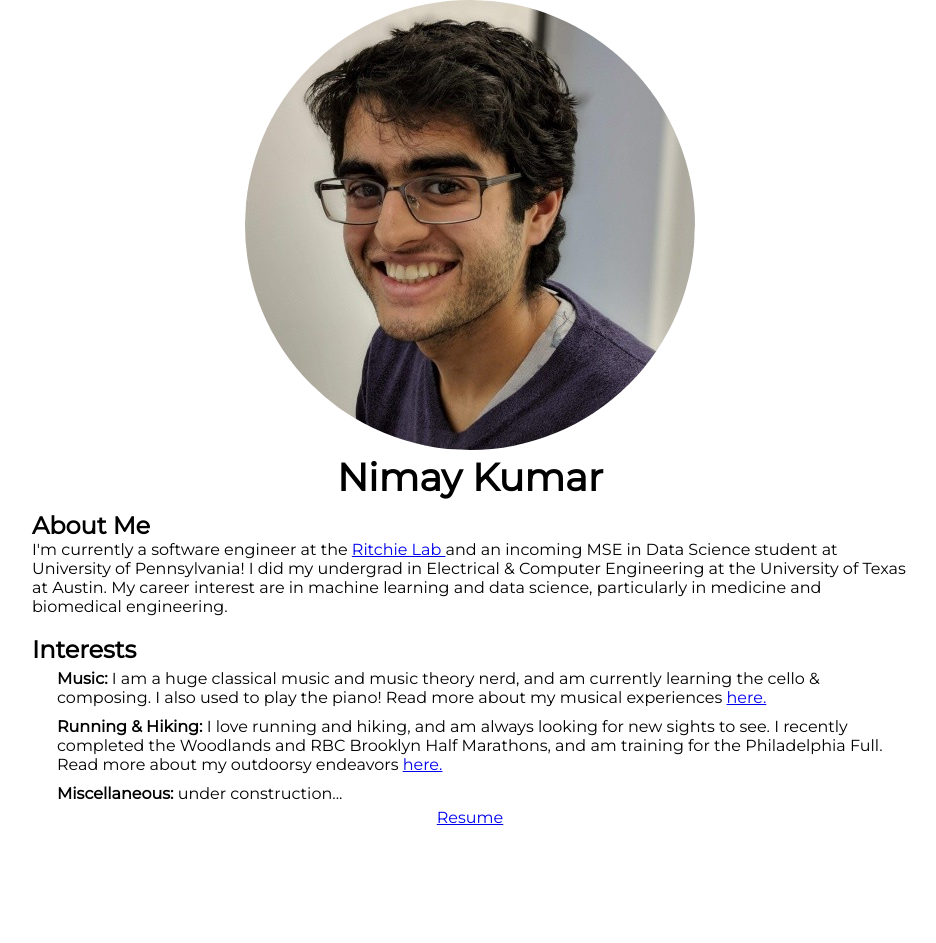
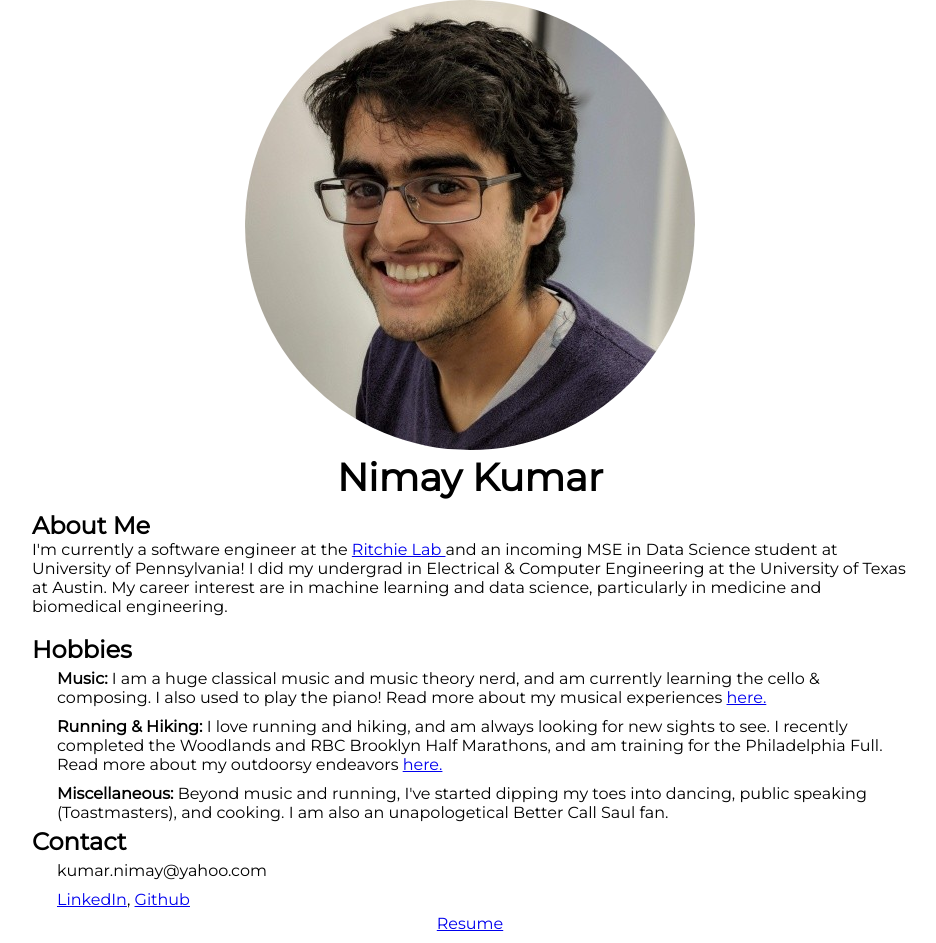
Before and after one commit to NimayRKumar/personal-website, a React (Create React App) app: page / in a window 1280 px wide. Shown: the whole page, without its empty margins (170-1106 px from the left). Before the commit the page ends 837 px from the top, so only its background shows below. Built offline with nearby package versions, Linux system fonts and the light colour scheme.

Commit message:
update hobbies, added contact & links

```diff
--- a/src/components/About/About.js
+++ b/src/components/About/About.js
@@ -44,7 +44,7 @@ const About = () => {
                     My career interest are in machine learning and data science, particularly in medicine and biomedical engineering.
                 </p>
                 <br/>
-                <h2>Interests</h2>
+                <h2>Hobbies</h2>
                 <div className={styles.indent}>
                     <b>Music: </b>
                     I am a huge classical music and music theory nerd, and am currently learning the cello & composing. I also used to play the piano! Read more about my musical experiences <a href='/music'>here.</a>
@@ -56,7 +56,18 @@ const About = () => {
                 </div>
                 <div className={styles.indent}>
                     <b>Miscellaneous: </b>
-                    under construction...
+                    Beyond music and running, I've started dipping my toes into dancing, public speaking (Toastmasters), and cooking.
+                    I am also an unapologetical Better Call Saul fan.
+                </div>
+
+                <h2>Contact</h2>
+                <div className={styles.indent}>
+                    kumar.nimay@yahoo.com
+                </div>
+                <div className={styles.indent}>
+                    <a href="https://www.linkedin.com/in/nimaykumar/">LinkedIn</a>
+                    ,&nbsp;
+                    <a href="https://github.com/NimayRKumar">Github</a>
                 </div>
 
                 <div className={styles.resume}>
```
